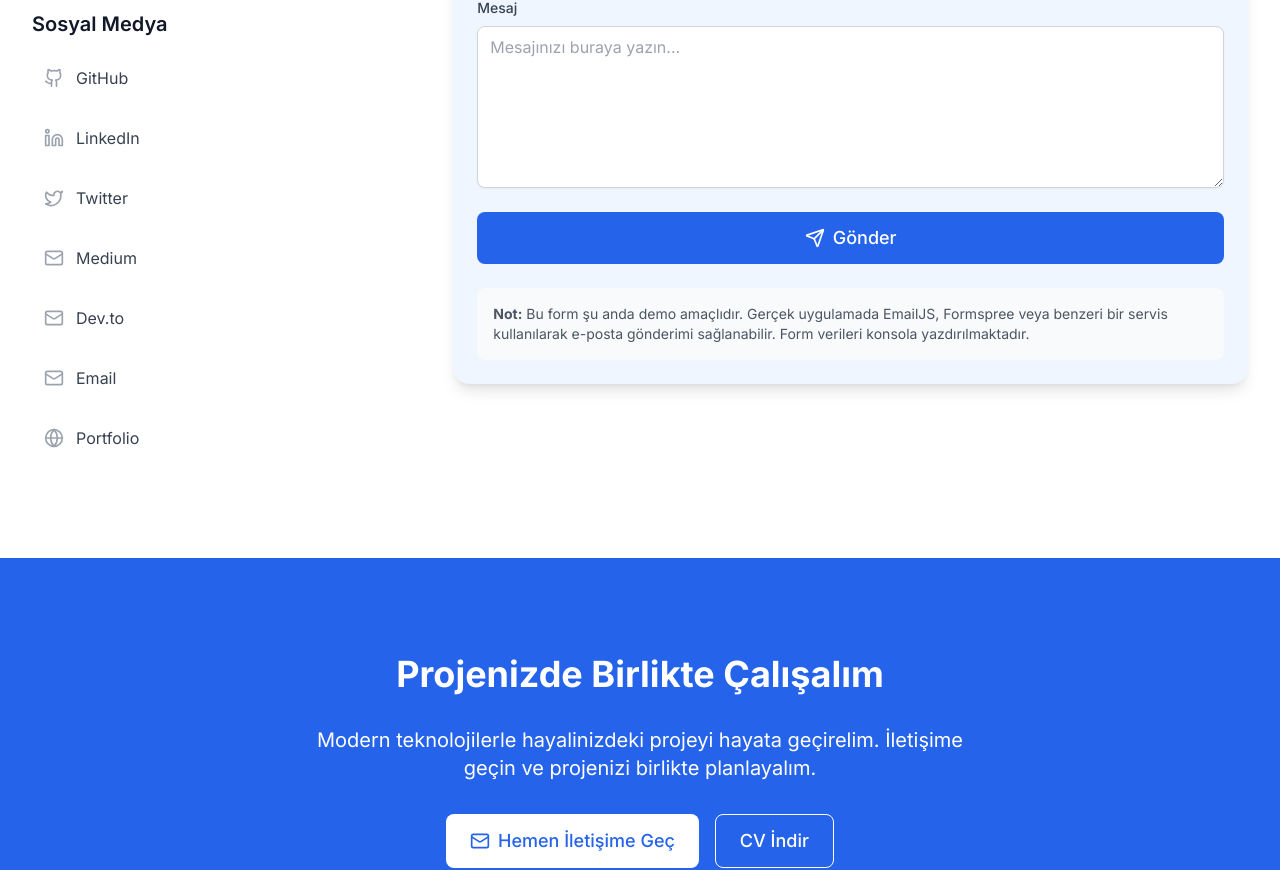
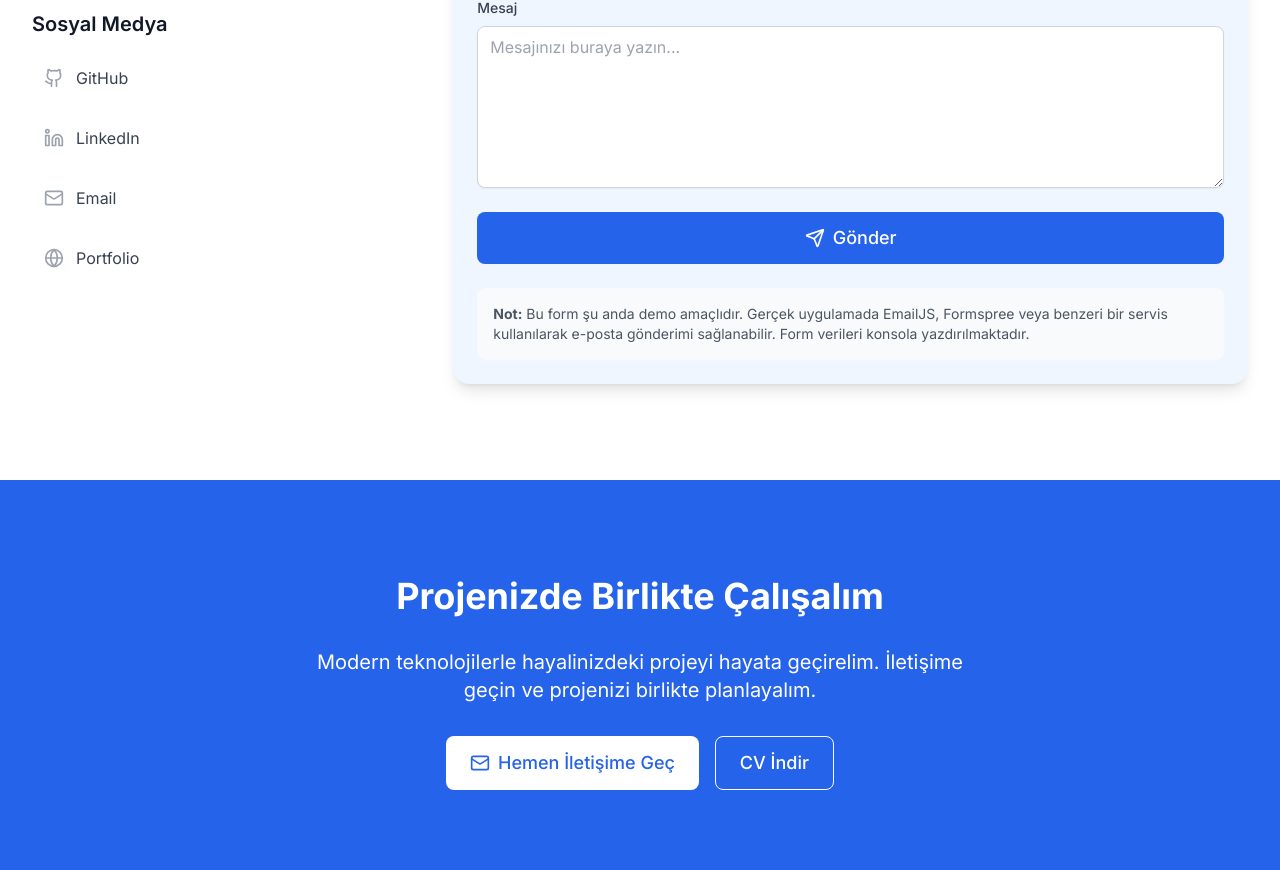
Before and after one commit to ErkanYigit/Portfolyo, a React (Vite) app: page /contact in a window 1280 px wide. Shown: the part 658-1528 px from the top of the page. Built offline with nearby package versions, Linux system fonts and the light colour scheme.

Commit message:
update(contact): Sosyal medya linklerini gÃ¼ncelle
- Sadece GitHub, LinkedIn, Email ve Portfolio linkleri bÄ±rakÄ±ldÄ±
- Link URL'leri gÃ¼ncellendi
- Gereksiz sosyal medya linkleri kaldÄ±rÄ±ldÄ±

```diff
--- a/src/data/socials.ts
+++ b/src/data/socials.ts
@@ -3,43 +3,25 @@ import type { SocialLink } from '../types';
 export const socialLinks: SocialLink[] = [
   {
     name: 'GitHub',
-    url: 'https://github.com/example',
+    url: 'https://github.com/ErkanYigit',
     icon: 'github',
     color: '#333'
   },
   {
     name: 'LinkedIn',
-    url: 'https://linkedin.com/in/example',
+    url: 'https://www.linkedin.com/in/erkan-yiğit-8821a4262',
     icon: 'linkedin',
     color: '#0077B5'
   },
   {
-    name: 'Twitter',
-    url: 'https://twitter.com/example',
-    icon: 'twitter',
-    color: '#1DA1F2'
-  },
-  {
-    name: 'Medium',
-    url: 'https://medium.com/@example',
-    icon: 'book-open',
-    color: '#00AB6C'
-  },
-  {
-    name: 'Dev.to',
-    url: 'https://dev.to/example',
-    icon: 'code',
-    color: '#0A0A0A'
-  },
-  {
     name: 'Email',
-    url: 'mailto:example@email.com',
+    url: 'mailto:erkan.ygt07@gmail.com',
     icon: 'mail',
     color: '#EA4335'
   },
   {
     name: 'Portfolio',
-    url: 'https://example.dev',
+    url: 'https://erkan.dev',
     icon: 'globe',
     color: '#6366F1'
   }
```
